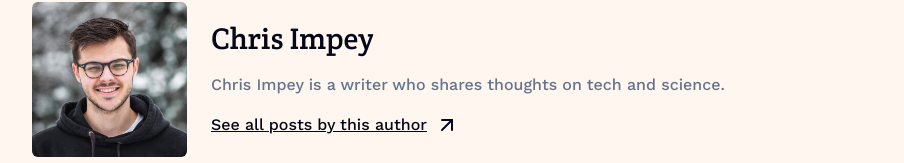
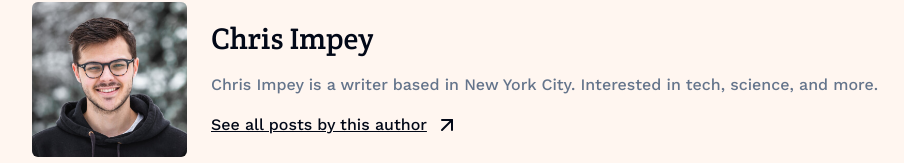
Before and after one commit to jasurungarov/muwahid1, a Next.js app: page /blogs/agi-hype-train in a window 1280 px wide. Shown: the part 1692-1855 px from the top of the page, without its empty margins (96-1000 px from the left). Built offline with nearby package versions, Linux system fonts and the light colour scheme.

Commit message:
fix slug page

```diff
--- a/app/(root)/blogs/[slug]/page.tsx
+++ b/app/(root)/blogs/[slug]/page.tsx
@@ -1,4 +1,8 @@
-import { Button } from "@/components/ui/button"
+import { notFound } from "next/navigation"
+import { blogs, content } from "@/constants"
+import Image from "next/image"
+import Link from "next/link"
+import parse from "html-react-parser"
 import {
   ArrowUpRight,
   CalendarDays,
@@ -10,36 +14,30 @@ import {
   Send,
   Twitter,
 } from "lucide-react"
-import Image from "next/image"
-import parse from "html-react-parser"
-import { content, blogs } from "@/constants"
-import Link from "next/link"
+import { Button } from "@/components/ui/button"
 
-// params ni hech qanday type constraint bilan o‘rab qo‘ymaymiz
-export default function SlugPage({ params }: { params: { slug: string } }) {
+interface PageProps {
+  params: { slug: string }
+}
+
+export default function SlugPage({ params }: PageProps) {
   const blog = blogs.find((b) => b.slug === params.slug)
 
   if (!blog) {
-    return (
-      <div className="pt-[15vh] max-w-5xl mx-auto">
-        <h1 className="text-3xl font-bold">Blog not found</h1>
-      </div>
-    )
+    return notFound()
   }
 
   return (
     <div className="pt-[15vh] max-w-5xl mx-auto">
-      {/* Title */}
       <h1 className="lg:text-6xl md:text-5xl text-4xl font-creteRound">
         {blog.title}
       </h1>
 
-      {/* Meta info */}
       <div className="flex items-center flex-wrap max-md:justify-center gap-4 mt-4">
         <div className="flex items-center gap-2">
           <Image
-            src={blog.images || "/author/j.jpg"}
-            alt="author"
+            src={blog.images}
+            alt={blog.author}
             width={30}
             height={30}
             className="object-cover rounded-sm"
@@ -57,7 +55,6 @@ export default function SlugPage({ params }: { params: { slug: string } }) {
         </div>
       </div>
 
-      {/* Blog image */}
       <Image
         src={blog.image}
         alt={blog.title}
@@ -66,7 +63,6 @@ export default function SlugPage({ params }: { params: { slug: string } }) {
         className="mt-4 rounded-md"
       />
 
-      {/* Content & Share */}
       <div className="flex md:gap-12 max-md:flex-col-reverse mt-12 relative">
         <div className="flex flex-col space-y-3">
           <div className="sticky top-36">
@@ -80,15 +76,12 @@ export default function SlugPage({ params }: { params: { slug: string } }) {
             </div>
           </div>
         </div>
-        <div className="flex-1 prose dark:prose-invert">
-          {parse(content)}
-        </div>
+        <div className="flex-1 prose dark:prose-invert">{parse(content)}</div>
       </div>
 
-      {/* Author */}
       <div className="flex mt-6 gap-6 items-center max-md:flex-col">
         <Image
-          src={blog.images || "/author/j.jpg"}
+          src={blog.images}
           alt={blog.author}
           width={155}
           height={155}
@@ -97,7 +90,8 @@ export default function SlugPage({ params }: { params: { slug: string } }) {
         <div className="flex-1 flex flex-col space-y-4">
           <h2 className="text-3xl font-creteRound">{blog.author}</h2>
           <p className="line-clamp-2 text-muted-foreground">
-            {blog.author} is a writer who shares thoughts on tech and science.
+            {blog.author} is a writer based in New York City. Interested in tech,
+            science, and more.
           </p>
           <Link
             href="/blogs"
```
